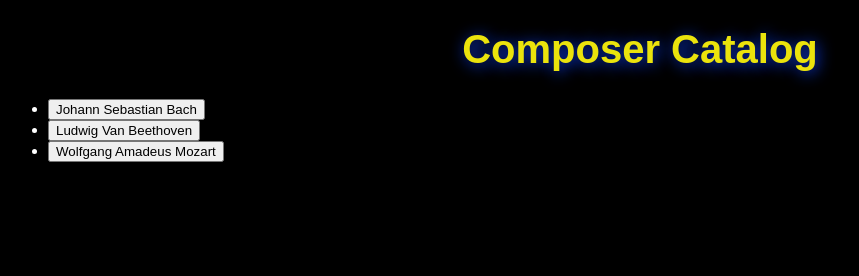
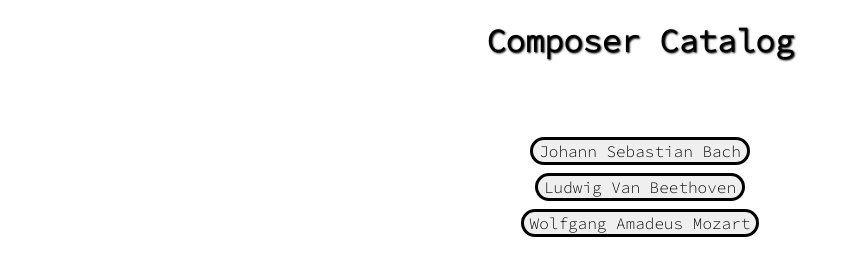
Before and after one commit to Lmancini19/composer-catalog, a plain HTML site: page index.html in a window 1280 px wide. Shown: the whole page, without its empty margins (0-859 px from the left). Drawn offline with Linux system fonts and the light colour scheme; a web font is replaced by a local one.

Commit message:
add basic styling

```diff
--- a/css/styles.css
+++ b/css/styles.css
@@ -1,6 +1,5 @@
 :root {
     --font1: 'Source Code Pro', monospace;
-    --font2: 'Pokemon Solid', sans-serif;
     --black: #000;
     --white: #fff;
   }
@@ -10,21 +9,30 @@
   }
 
   body {
-    background-color: var(--black);
-    color: var(--white);
-  }
-
-  p {
-    text-align: center;
     font-family: var(--font1);
-    font-size: 2em;
+    background-color: var(--white);
+    color: var(--black);
   }
 
   h1 {
-    background-color: var(--black);
-    font-family: var(--font2);
-    color: #ebe30c;
     text-align: center;
-    text-shadow: 2px 2px 15px #0c3ceb;
-    font-size: 2.5em;
+    text-shadow: 1px 1px 2px var(--black);
   }
+
+  .button-style {
+    font: var(--font1);
+    border: solid;
+    border-radius: 40px;
+    margin: 4px;
+    color: var(--black);
+  }
+
+  .button-style:hover {
+    box-shadow: 0 2px 5px 0 rgba(0,0,0,0.2);
+  }
+
+  .composer-list {
+    list-style-type: none;
+    padding: 4%;
+    text-align: center;
+  }
```
